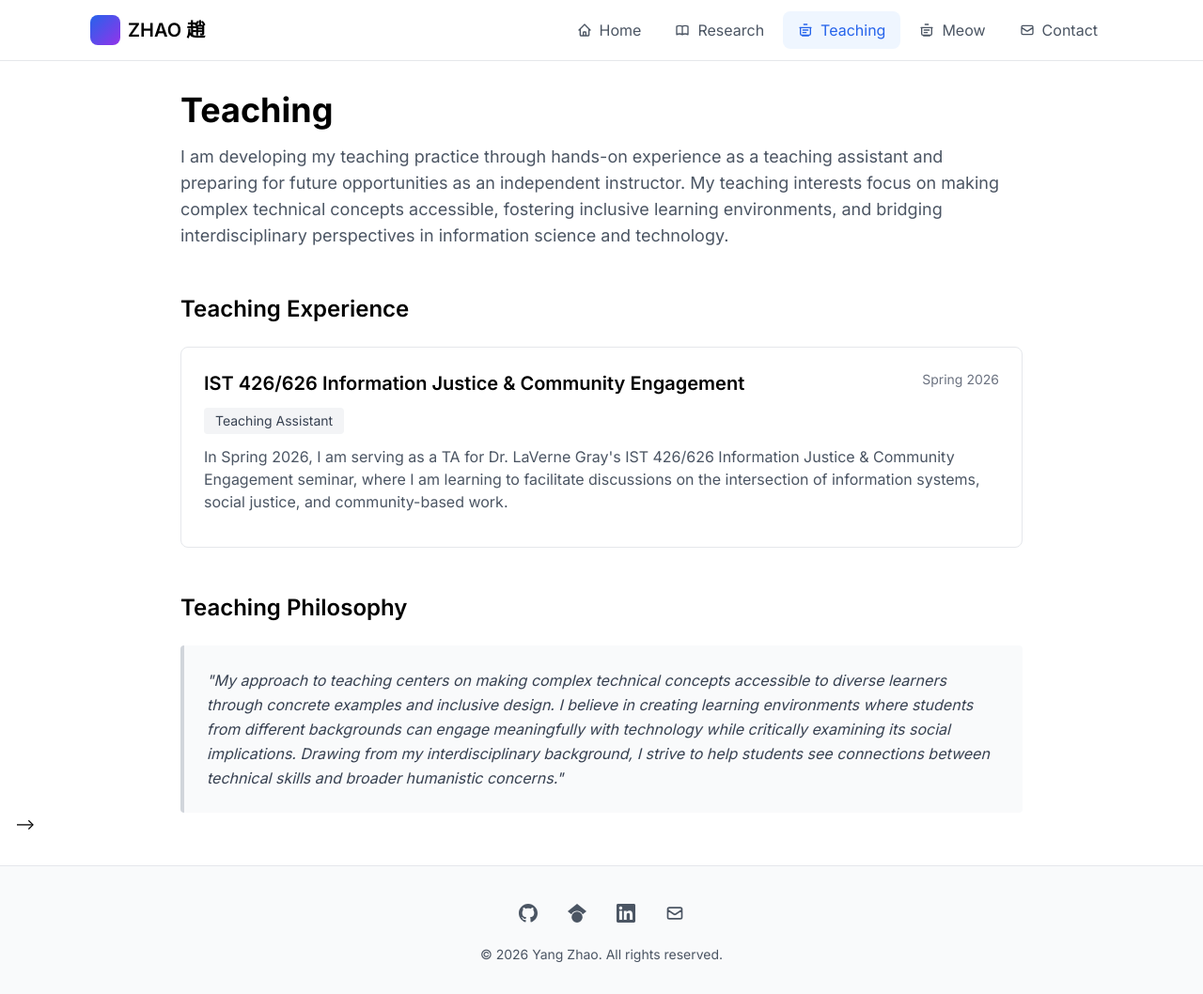
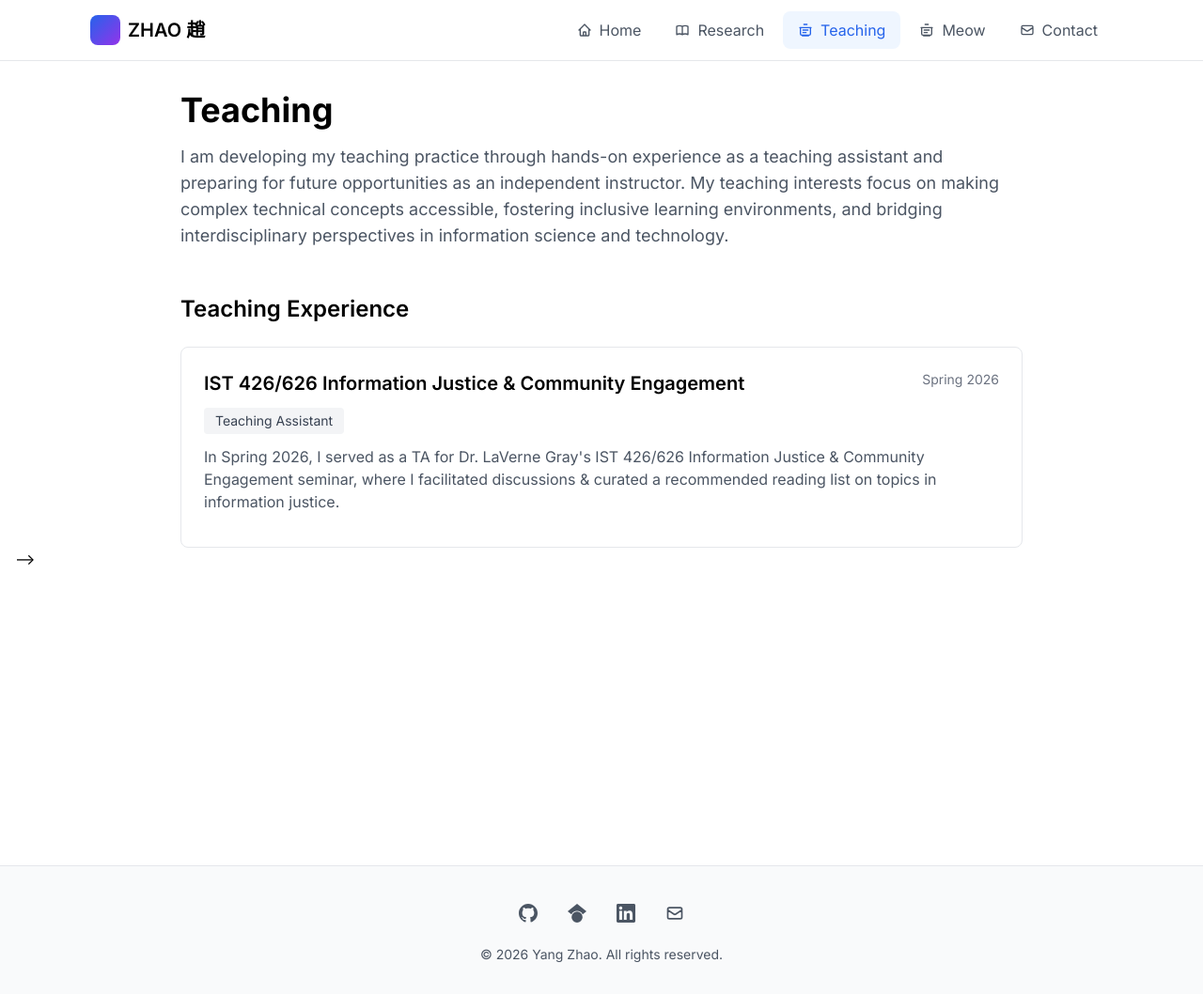
Before and after one commit to yzhao-is/yzhao-is.github.io, a Jekyll site: the page built from teaching.html, in a window 1280 px wide and 1058 px high. Shown: the whole window at 94% size. Built offline with Jekyll 4.4.1, drawn with Linux system fonts in a browser that asks for light colours; nearby versions of some CDN libraries.

Commit message:
Update teaching.html

```diff
--- a/teaching.html
+++ b/teaching.html
@@ -27,7 +27,7 @@ title: Teaching
           <span class="inline-block bg-gray-100 px-3 py-1 rounded text-gray-700">Teaching Assistant</span>
         </p>
         <p class="text-gray-600 mb-3">
-          In Spring 2026, I am serving as a TA for Dr. LaVerne Gray's IST 426/626 Information Justice & Community Engagement seminar, where I am learning to facilitate discussions on the intersection of information systems, social justice, and community-based work.
+          In Spring 2026, I served as a TA for Dr. LaVerne Gray's IST 426/626 Information Justice & Community Engagement seminar, where I facilitated discussions & curated a recommended reading list on topics in information justice.
         </p>
         <!-- Temporarily hiding this section
         <ul class="list-disc list-inside text-gray-600 space-y-1 ml-2">
@@ -77,7 +77,7 @@ title: Teaching
       </p>
     </div>
   </section>
-
+  -->
   <!-- Professional Development
   <section>
     <h2 class="text-2xl font-semibold mb-6">Professional Development</h2>
```
Also changed, not shown: other parts of teaching.html (+1 -1 lines).
